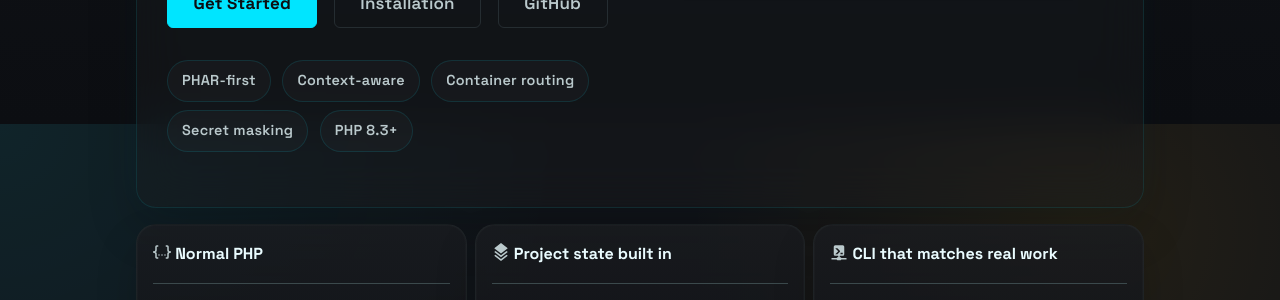
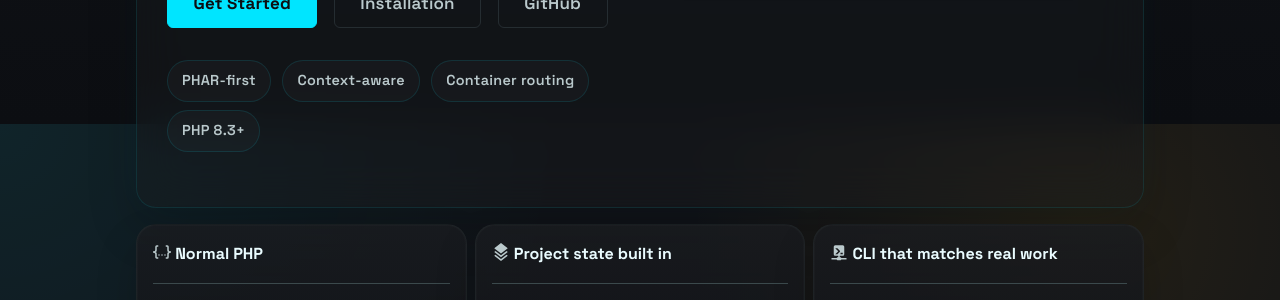
Before and after one commit to refsz/sputnik, an MkDocs documentation site: the page built from docs/index.md, in a window 1280 px wide and 900 px high, scrolled down 637 px. Shown: the part 139-439 px from the top of the window. Built offline with MkDocs 1.6.1 and Material for MkDocs 9.7.7, drawn with Linux system fonts in a browser that asks for light colours; comment, search, counter and statistics services are not loaded.

Commit message:
docs: drop the secret masking pill from the hero
The pills name what shapes how Sputnik is used - distribution, contexts,
container routing, the PHP floor. Masking is a guarantee inside one of those,
not a fifth axis, and the feature is already carried by its card in the grid,
the nav entry and its own page.

```diff
--- a/docs/index.md
+++ b/docs/index.md
@@ -24,7 +24,6 @@ Define tasks with options, arguments, and shell execution. Switch contexts for d
 <span class="sputnik-pill">PHAR-first</span>
 <span class="sputnik-pill">Context-aware</span>
 <span class="sputnik-pill">Container routing</span>
-<span class="sputnik-pill">Secret masking</span>
 <span class="sputnik-pill">PHP 8.3+</span>
 
 </div>
```
